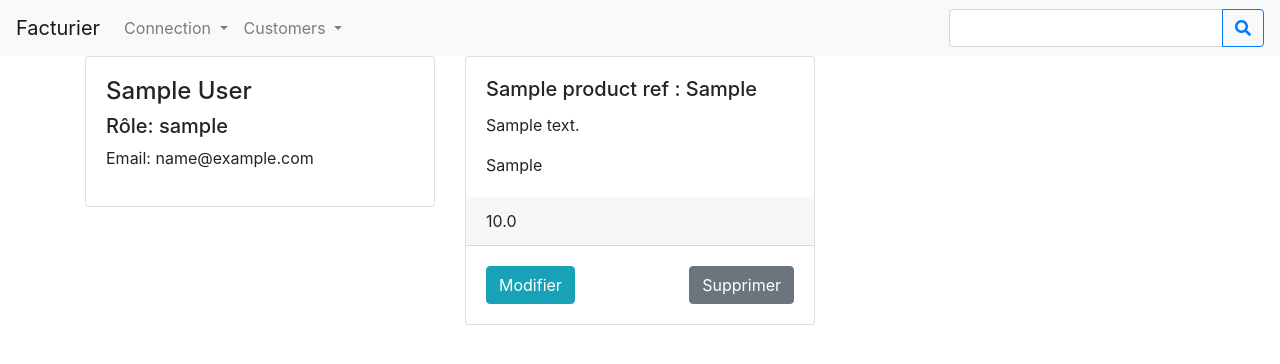
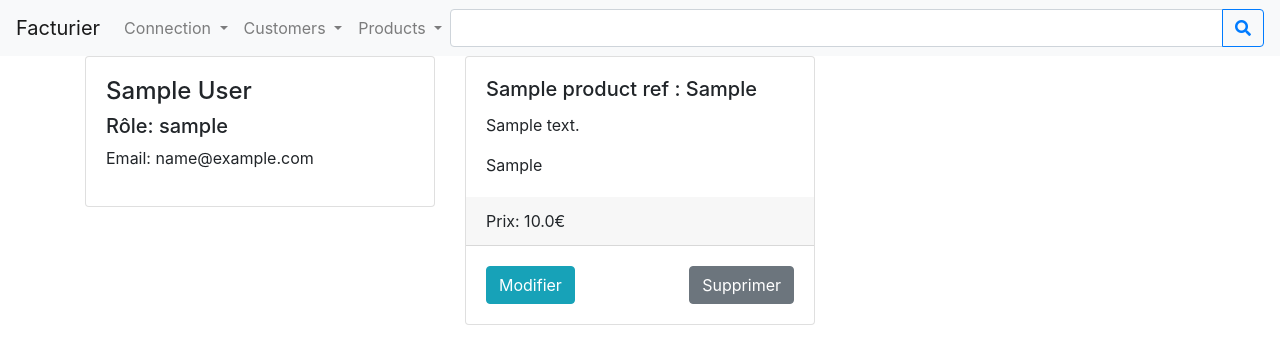
Before and after one commit to hermelen/facturier, a Django app: a page that uses app/templates/app/navbar.html in a window 1280 px wide. Shown: the top 364 px of the page. Run offline with Django 3.2, Linux system fonts and the light colour scheme; a user stored in the database is signed in; tables that the repository leaves empty hold one stand-in row (values such as "Sample post"); some libraries are stand-ins or nearby versions.

Commit message:
queryset product ok

```diff
--- a/app/templates/app/navbar.html
+++ b/app/templates/app/navbar.html
@@ -24,14 +24,29 @@
           Customers
         </a>
         <div class="dropdown-menu" aria-labelledby="navbarDropdown">
-          <a class="dropdown-item" href="{% url 'customers-list' %}">Show users</a>
+          <a class="dropdown-item" href="{% url 'customers-list' %}">Show customers</a>
           {% if request.user.is_authenticated %}
-            <a class="dropdown-item" href="{% url 'customer-create' %}">Create User</a>
+            <a class="dropdown-item" href="{% url 'customer-create' %}">Create customer</a>
+          {% endif %}
+        </div>
+      </li>
+      <li class="nav-item dropdown">
+        <a class="nav-link dropdown-toggle" href="#" id="navbarDropdown" role="button" data-toggle="dropdown" aria-haspopup="true" aria-expanded="false">
+          Products
+        </a>
+        <div class="dropdown-menu" aria-labelledby="navbarDropdown">
+          <a class="dropdown-item" href="{% url 'products-list' %}">Show products</a>
+          {% if request.user.is_authenticated %}
+          <a class="dropdown-item" href="{% url 'product-create' %}">Create Product</a>
           {% endif %}
         </div>
       </li>
     </ul>
+    {% if request.path == "/customers/" %}
     <form class="form-inline" method="get" action="{% url 'customers-list' %}">
+    {% elif request.path == "/products/" %}
+    <form class="form-inline" method="get" action="{% url 'products-list' %}">
+    {% endif %}
         <div class="input-group">
             <input name="q" type="text" class="form-control" aria-label="Recipient's username" aria-describedby="button-addon2">
             <div class="input-group-append">
--- a/app/templates/app/product_detail.html
+++ b/app/templates/app/product_detail.html
@@ -18,7 +18,7 @@
             <p class="card-text">{{ product.short_desc }}</p>
             <p class="card-text">{{ product.decription }}</p>
         </div>
-        <div class="card-header">{{ product.price }}</div>
+        <div class="card-header">Prix: {{ product.price }}€</div>
         <div class="card-body btn-container">
             <a href="{% url 'product-update' product.slug %}" class="btn btn-info">Modifier</a>
             <a href="{% url 'product-delete' product.slug %}" class="btn btn-secondary">Supprimer</a>
--- a/app/templates/app/product_list.html
+++ b/app/templates/app/product_list.html
@@ -21,7 +21,7 @@
               <h5 class="card-title">{{ product.name }} ref : {{ product.ref }}</h5>
               <p class="card-text">{{ product.short_desc }}</p>
           </div>
-          <div class="card-header">{{ product.price }}</div>
+          <div class="card-header">Prix: {{ product.price }}€</div>
           <div class="card-body btn-container">
               <a href="{% url 'product-update' product.slug %}" class="btn btn-info">Modifier</a>
           </div>
--- a/app/views.py
+++ b/app/views.py
@@ -48,7 +48,6 @@ class CustomerListView(ListView):
     def get_queryset(self):
         q = self.request.GET.get('q', None)
         if q is not None:
-            # queryset = Customer.objects.filter(company__startswith = q)
             queryset = Customer.objects.filter(company__icontains = q)
             return queryset
         else:
@@ -70,6 +69,14 @@ class ProductDetailView(DetailView):
 class ProductListView(ListView):
     model = Product
 
+    def get_queryset(self):
+        q = self.request.GET.get('q', None)
+        if q is not None:
+            queryset = Product.objects.filter(name__icontains = q)
+            return queryset
+        else:
+            return Product.objects.all()
+
 class ProductUpdateView(UpdateView):
     model = Product
     fields = "__all__"
```
